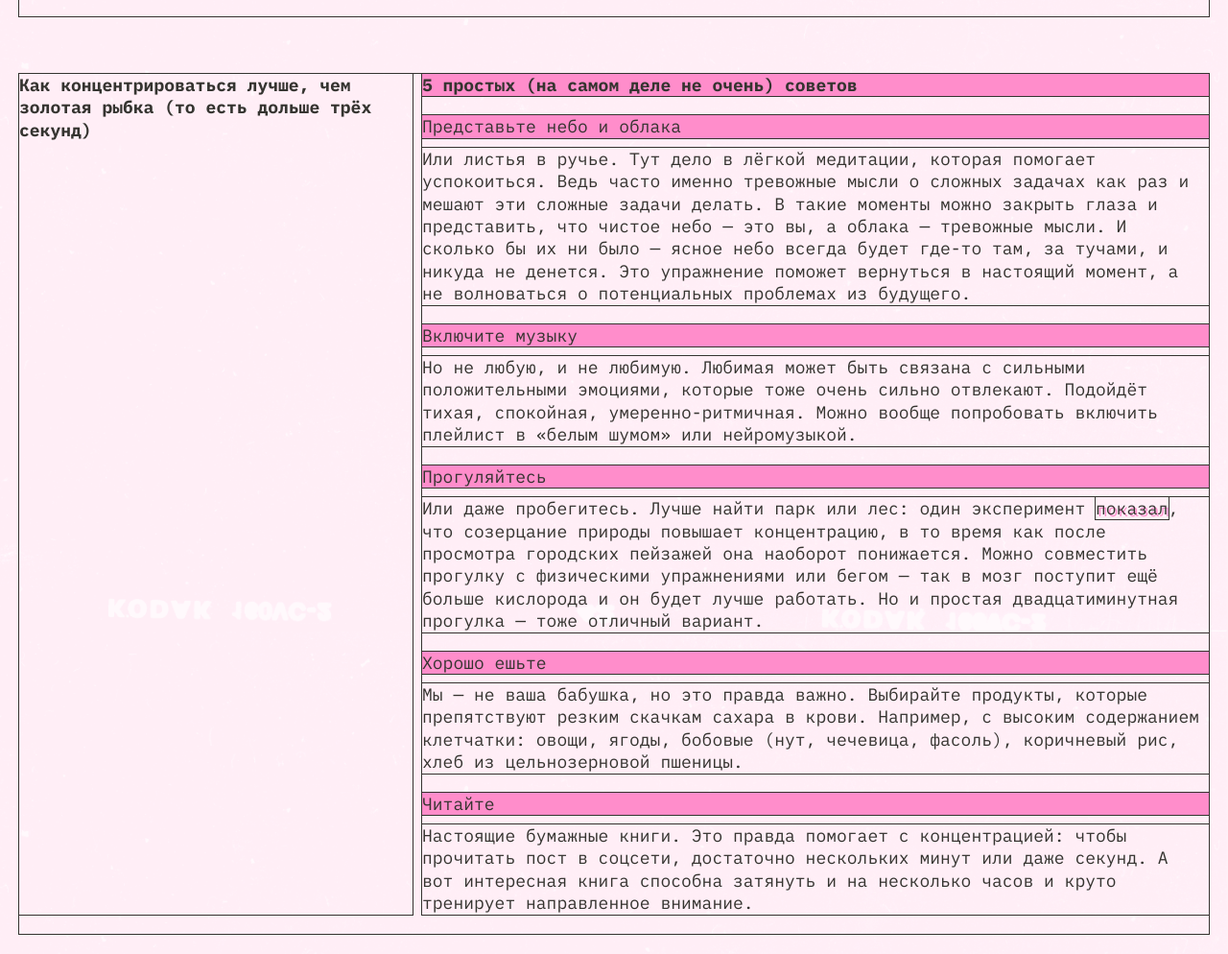
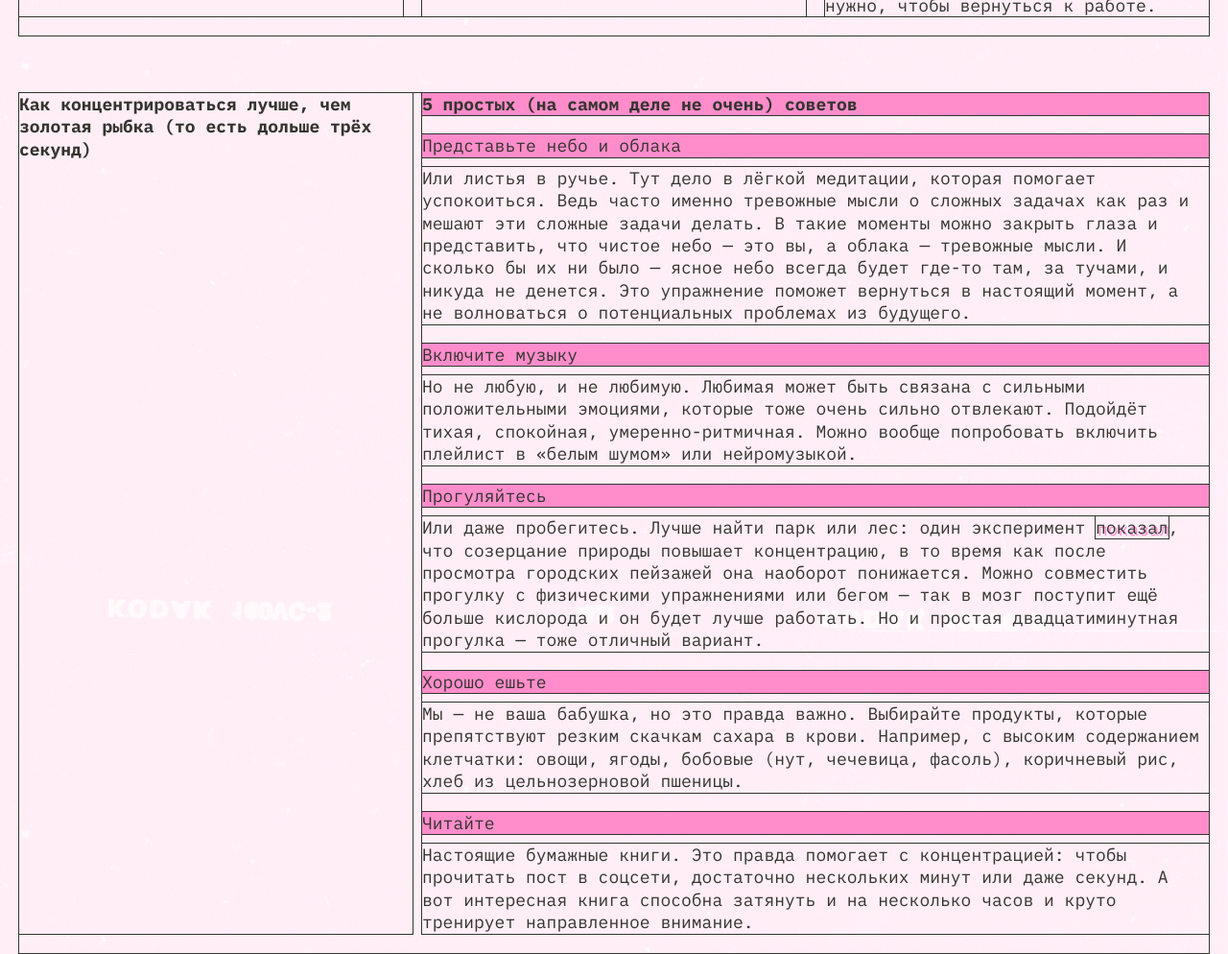
Before and after one commit to Djeromk/slozhno-sosredotochitsya, a plain HTML site: page index.html in a window 1280 px wide. Shown: the part 1742-2736 px from the top of the page at 96% size. Drawn offline with Linux system fonts and the light colour scheme.

Commit message:
desktop fix

```diff
--- a/index.html
+++ b/index.html
@@ -129,8 +129,10 @@
 
       <section class="section tips">
         <h2 class="title">Как концентрироваться лучше, чем золотая рыбка (то есть дольше трёх секунд)</h2>
+        <div>
+
+          <h3 class="item__title tips__title-how">5 простых (на самом деле не очень) советов</h3>
           <ul class="tips__list list">
-          <h3 class="item__title">5 простых (на самом деле не очень) советов</h3>
             <li class="tips__item">
               <article class="article">
                 <h3 class="item__title tips__title">Представьте небо и облака</h3>
@@ -189,6 +191,7 @@
             </article>
           </li>
         </ul>
+      </div>
       </section>
 
       <section class="section gallery">
--- a/styles/style.css
+++ b/styles/style.css
@@ -167,7 +167,7 @@
   align-self: center;
   justify-self: end;
   margin-inline-end: 20px;
-  margin-block-end: 50px;
+  margin-block-end: 20px;
   inline-size: clamp(364px, calc(100% / 2 - 10px),491px);
 
 }
@@ -175,7 +175,7 @@
 .main {
   display: grid;
   gap: 60px;
-  padding: 40px 20px;
+  padding: 60px 20px;
 }
 
 .description {
@@ -220,8 +220,11 @@
   font-size: var(--font-size);
 }
 
+.tips__title-how {
+  margin-block-end: 20px;
+}
+
 .tips__title {
-  color: var(--main-text-color);
   font-weight: 400;
   color: var(--secondary-text-color, #000028);
 }
@@ -246,11 +249,6 @@
   gap: 20px;
 }
 
-
-.item__article {
-
-}
-
 .gallery {
   grid-template-columns: 1fr;
   gap: 20px;
@@ -262,7 +260,6 @@
   gap: 20px;
 
 }
-
 
 .gallery__image {
   display: block;
```
Lines whose indentation alone changed are shown as unchanged.
